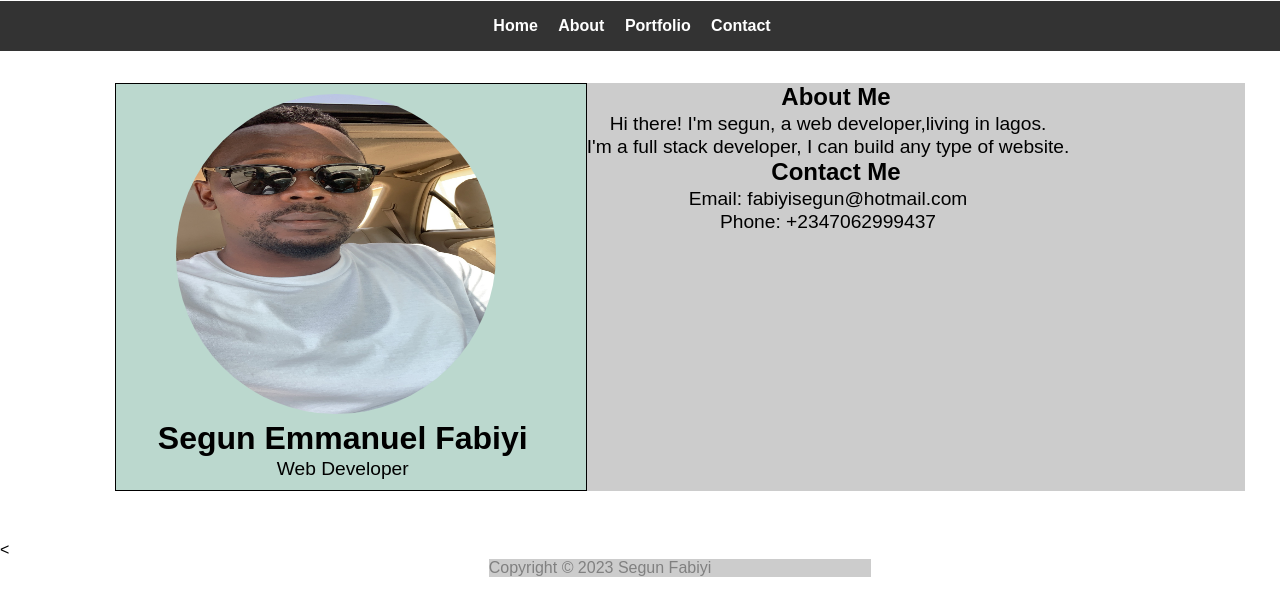
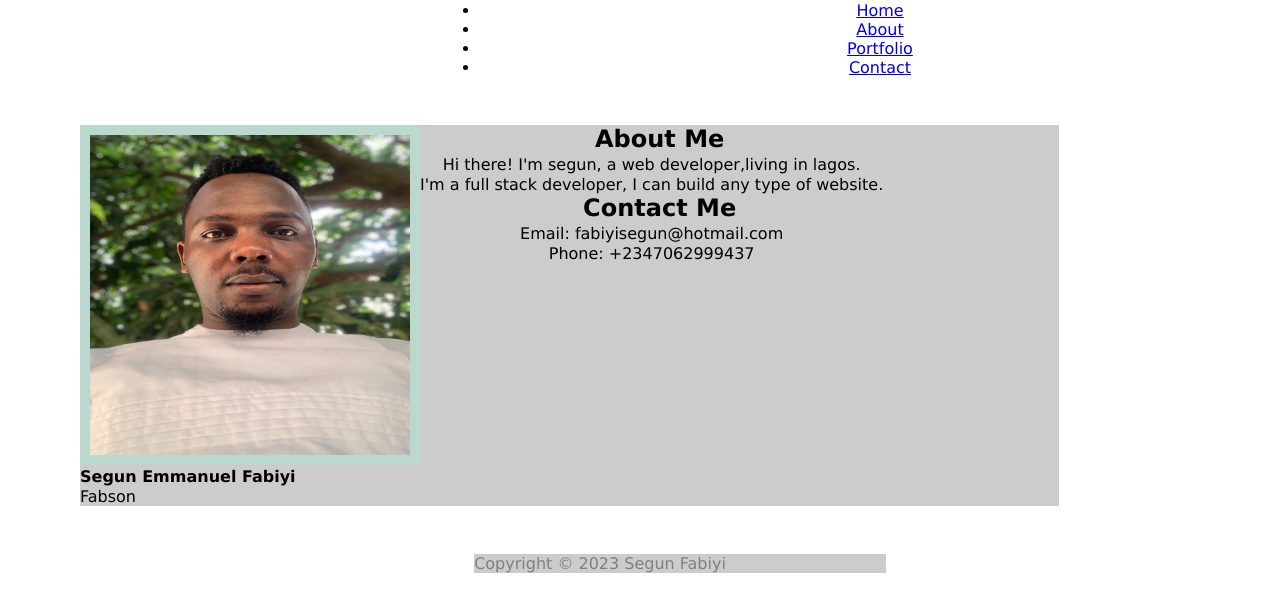
Before and after one commit to fabiyis/PortfolioWeek5, a plain HTML site: page index.Html in a window 1280 px wide. Drawn offline with Linux system fonts and the light colour scheme.

Commit message:
changes on index.html and Style.css

```diff
--- a/Style.Css
+++ b/Style.Css
@@ -1,7 +1,7 @@
 * {
     margin: 0;
     padding: 0;
-    box-sizing: border-box;
+    font-family: Verdana, Geneva, Tahoma, sans-serif;
 }
 
 body {
@@ -15,33 +15,9 @@ body {
 }
 
 nav {
-    background-color: #333;
-    color: ghostwhite;
-    text-align: center;
-}
-
-header img {
-    border-radius: 80%;
-    width: 20rem;
-    height: 20rem;
-    margin-right: 5rem;
-    margin-top: 0%;
-    image-resolution: 100%;
-    margin-left: 50px;
-
-}
-
-header h1 {
-    margin-top: 0.1rem;
-    font-size: 2rem;
-    margin-right: 1rem;
-    text-align: center;
-}
-
-header p {
-    font-size: 1.2rem;
-    margin-top: 0.1rem;
-    margin-right: 1rem;
+    font-display: none;
+    padding: 0rem;
+    margin-left: 30rem;
     text-align: center;
 }
 
@@ -52,37 +28,45 @@ header p {
     grid-column: 2column;
     padding-right: 10rem;
     margin-left: 5rem;
+    margin-top: 3rem;
 }
 
-.box1 {
-    flex: 1;
+header h1 {
+    margin-top: 0.1rem;
+    font-size: 1rem;
+    margin-right: 1rem;
+    text-align: left;
+}
+
+header p {
+    font-size: 1rem;
+    margin-top: 0.1rem;
+    margin-right: 1rem;
+    text-align: left;
+}
+header .box2 {
+    justify-items: center;
+    box-sizing: border-box;
+    text-align: justify;
+}
+
+.box1 img {
+    display: flex;
     padding: 10px;
-    border: 1px solid #000;
     background-color: rgba(127, 255, 212, 0.226);
     text-align: left;
-    size-adjust: 10%;
+    width: 20rem;
+    height: 20rem;
 
 }
 
-nav ul {
-    list-style: none;
-    padding: 1rem;
-}
-
-nav ul li {
-    display: inline;
-    margin-right: 1rem;
-}
-
-nav a {
-    text-decoration: none;
-    color: white;
-    font-weight: bold;
-}
-
-header {
-    text-align: center;
-    padding: 2rem 0;
+.box2 h1 p{
+    display: flex;
+    background: #ccc;
+    display: inline-flex;
+    grid-column: 2column;
+    padding-right: 10rem;
+    margin-left: 5rem;
 }
 
 footer {
--- a/index.Html
+++ b/index.Html
@@ -19,9 +19,9 @@
     <header>
         <div class="container">
             <div class="box1">
-             <img src="images/segz.JPG" alt="Segun">
+             <img src="images/2021_04_04_02_38_IMG_1108.JPG">
              <h1>Segun Emmanuel Fabiyi</h1>
-             <p>Web Developer</p>
+             <p>Fabson</p>
             </div>
 
             <div class="container2">
@@ -29,25 +29,12 @@
                <h2>About Me</h2>
                <p>Hi there! I'm segun, a web developer,living in lagos.</p>
                <p>I'm a full stack developer, I can build any type of website.</p>
-               </div>
-
-            <div class="box3">
-              <h2>Contact Me</h2>
-              <p>Email: fabiyisegun@hotmail.com</p>
-              <p>Phone: +2347062999437</p>
+               <h2>Contact Me</h2>
+               <p>Email: fabiyisegun@hotmail.com</p>
+               <p>Phone: +2347062999437</p>
             </div>
         </div>
     </header>
-
-    <section>
-        <div class="container">
-
-        </div>
-    </section>
-
-    <section>
-        <
-    </section>
 
     <footer>
         <div class="container">
```
Also changed, not shown: images/2021_04_04_02_38_IMG_1108.JPG (added).
